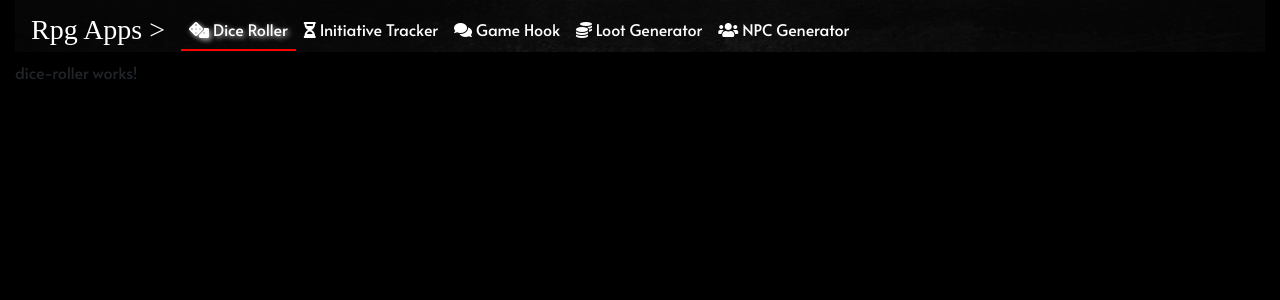
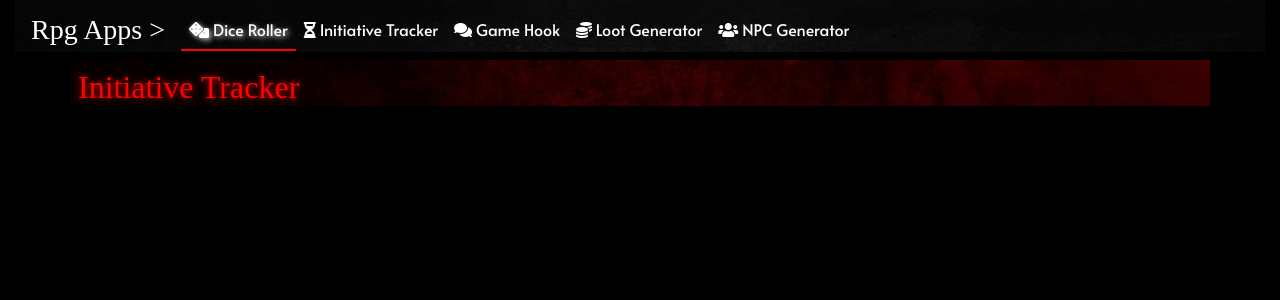
Before and after one commit to eduardo-nakamura/rpg-apps-react-v2, an Angular app: page /dice-roller in a window 1280 px wide. Shown: the top 300 px of the page. Built offline with nearby package versions, Linux system fonts and the light colour scheme; a web font is replaced by a local one.

Commit message:
dice roller

```diff
--- a/src/app/dice-roller/dice-roller.component.html
+++ b/src/app/dice-roller/dice-roller.component.html
@@ -1 +1,5 @@
-<p>dice-roller works!</p>
+<div class="container">
+    <div class="row bg-header mt-2 pl-2 pt-2">
+        <h2>Initiative Tracker</h2>
+    </div>
+</div>
--- a/src/app/init-tracker/init-tracker.component.html
+++ b/src/app/init-tracker/init-tracker.component.html
@@ -1,5 +1,5 @@
 <div class="container">
-    <div class="col-12 justify-content-center">
+
     <div class="row bg-header mt-2 pl-2 pt-2">
         <h2>Initiative Tracker</h2>
     </div>
@@ -126,5 +126,5 @@
     </div>
 
 
+
 </div>
-</div>
```
Lines whose indentation alone changed are shown as unchanged.
